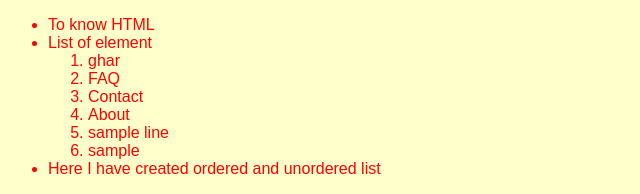
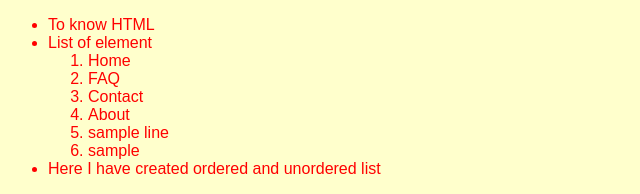
Before and after one commit to jay251225/zeustraining, a plain HTML site: page day-2/index.html in a window 1280 px wide. Shown: the part 183-377 px from the top of the page, 0-640 px from the left. Drawn offline with Linux system fonts and the light colour scheme.

Commit message:
new changes

```diff
--- a/day-2/index.html
+++ b/day-2/index.html
@@ -20,7 +20,7 @@
             <li>To know HTML</li>
             <li>List of element</li>
             <ol type="">
-                <li>ghar</li>
+                <li>Home</li>
                 <li>FAQ</li>
                 <li>Contact</li>
                 <li>About</li>
```
